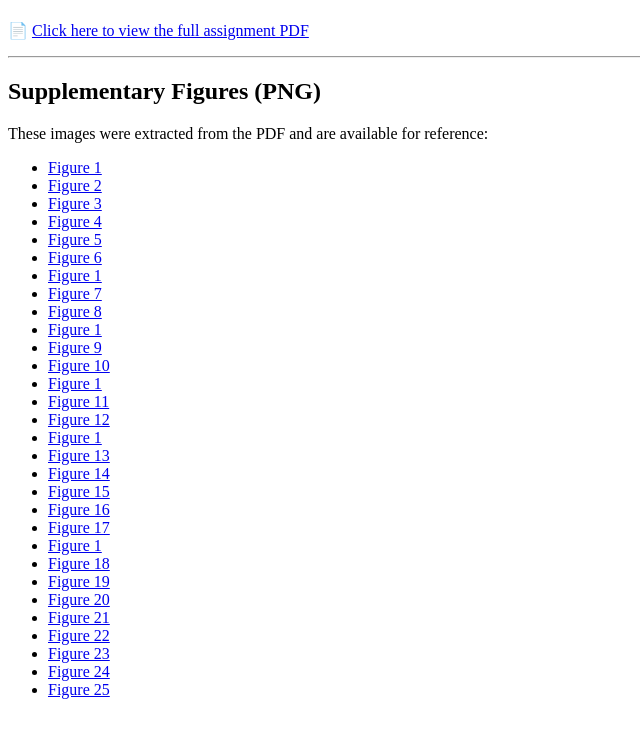
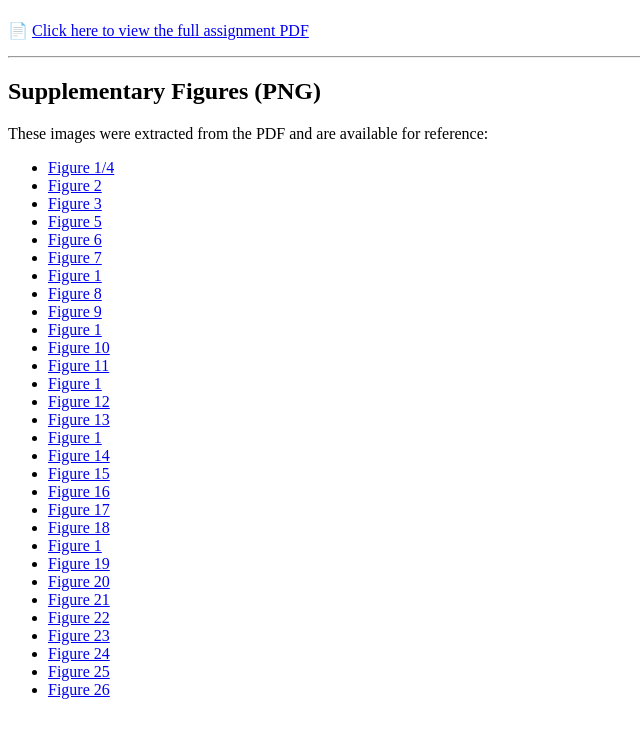
Before and after one commit to sigmundr6/sigmundr6.github.io, a plain HTML site: page index.html in a window 1280 px wide. Shown: the part 59-796 px from the top of the page, without its empty margins (0-640 px from the left). Drawn offline with Linux system fonts and the light colour scheme.

Commit message:
Correct figure numbers

```diff
--- a/index.html
+++ b/index.html
@@ -18,31 +18,31 @@
   <h2>Supplementary Figures (PNG)</h2>
   <p>These images were extracted from the PDF and are available for reference:</p>
   <ul>
-    <li><a href="CS184/images/1.4-1.png" target="_blank">Figure 1</a></li>
+    <li><a href="CS184/images/1.4-1.png" target="_blank">Figure 1/4</a></li>
     <li><a href="CS184/images/1.4-2.png" target="_blank">Figure 2</a></li>
     <li><a href="CS184/images/1.4-3.png" target="_blank">Figure 3</a></li>
-    <li><a href="CS184/images/2.2-1.png" target="_blank">Figure 4</a></li>
-    <li><a href="CS184/images/2.2-2.png" target="_blank">Figure 5</a></li>
-    <li><a href="CS184/images/2.2-3.png" target="_blank">Figure 6</a></li><li><a href="CS184/images/1.4-1.png" target="_blank">Figure 1</a></li>
-    <li><a href="CS184/images/2.2-4.png" target="_blank">Figure 7</a></li>
-    <li><a href="CS184/images/2.2-5.png" target="_blank">Figure 8</a></li><li><a href="CS184/images/1.4-1.png" target="_blank">Figure 1</a></li>
-    <li><a href="CS184/images/2.2-6.png" target="_blank">Figure 9</a></li>
-    <li><a href="CS184/images/2.2-7.png" target="_blank">Figure 10</a></li><li><a href="CS184/images/1.4-1.png" target="_blank">Figure 1</a></li>
-    <li><a href="CS184/images/2.2-8.png" target="_blank">Figure 11</a></li>
-    <li><a href="CS184/images/3-1.png" target="_blank">Figure 12</a></li><li><a href="CS184/images/1.4-1.png" target="_blank">Figure 1</a></li>
-    <li><a href="CS184/images/4.2-1.png" target="_blank">Figure 13</a></li>
-    <li><a href="CS184/images/4.2-2.png" target="_blank">Figure 14</a></li>
-    <li><a href="CS184/images/4.2-3.png" target="_blank">Figure 15</a></li>
-    <li><a href="CS184/images/4.2-4.png" target="_blank">Figure 16</a></li>
-    <li><a href="CS184/images/5.2-1.png" target="_blank">Figure 17</a></li><li><a href="CS184/images/1.4-1.png" target="_blank">Figure 1</a></li>
-    <li><a href="CS184/images/5.2-2.png" target="_blank">Figure 18</a></li>
-    <li><a href="CS184/images/5.2-3.png" target="_blank">Figure 19</a></li>
-    <li><a href="CS184/images/5.2-4.png" target="_blank">Figure 20</a></li>
-    <li><a href="CS184/images/6.2-1.png" target="_blank">Figure 21</a></li>
-    <li><a href="CS184/images/6.2-2.png" target="_blank">Figure 22</a></li>
-    <li><a href="CS184/images/6.2-3.png" target="_blank">Figure 23</a></li>
-    <li><a href="CS184/images/6.2-4.png" target="_blank">Figure 24</a></li>
-    <li><a href="CS184/images/6.2-5.png" target="_blank">Figure 25</a></li>
+    <li><a href="CS184/images/2.2-1.png" target="_blank">Figure 5</a></li>
+    <li><a href="CS184/images/2.2-2.png" target="_blank">Figure 6</a></li>
+    <li><a href="CS184/images/2.2-3.png" target="_blank">Figure 7</a></li><li><a href="CS184/images/1.4-1.png" target="_blank">Figure 1</a></li>
+    <li><a href="CS184/images/2.2-4.png" target="_blank">Figure 8</a></li>
+    <li><a href="CS184/images/2.2-5.png" target="_blank">Figure 9</a></li><li><a href="CS184/images/1.4-1.png" target="_blank">Figure 1</a></li>
+    <li><a href="CS184/images/2.2-6.png" target="_blank">Figure 10</a></li>
+    <li><a href="CS184/images/2.2-7.png" target="_blank">Figure 11</a></li><li><a href="CS184/images/1.4-1.png" target="_blank">Figure 1</a></li>
+    <li><a href="CS184/images/2.2-8.png" target="_blank">Figure 12</a></li>
+    <li><a href="CS184/images/3-1.png" target="_blank">Figure 13</a></li><li><a href="CS184/images/1.4-1.png" target="_blank">Figure 1</a></li>
+    <li><a href="CS184/images/4.2-1.png" target="_blank">Figure 14</a></li>
+    <li><a href="CS184/images/4.2-2.png" target="_blank">Figure 15</a></li>
+    <li><a href="CS184/images/4.2-3.png" target="_blank">Figure 16</a></li>
+    <li><a href="CS184/images/4.2-4.png" target="_blank">Figure 17</a></li>
+    <li><a href="CS184/images/5.2-1.png" target="_blank">Figure 18</a></li><li><a href="CS184/images/1.4-1.png" target="_blank">Figure 1</a></li>
+    <li><a href="CS184/images/5.2-2.png" target="_blank">Figure 19</a></li>
+    <li><a href="CS184/images/5.2-3.png" target="_blank">Figure 20</a></li>
+    <li><a href="CS184/images/5.2-4.png" target="_blank">Figure 21</a></li>
+    <li><a href="CS184/images/6.2-1.png" target="_blank">Figure 22</a></li>
+    <li><a href="CS184/images/6.2-2.png" target="_blank">Figure 23</a></li>
+    <li><a href="CS184/images/6.2-3.png" target="_blank">Figure 24</a></li>
+    <li><a href="CS184/images/6.2-4.png" target="_blank">Figure 25</a></li>
+    <li><a href="CS184/images/6.2-5.png" target="_blank">Figure 26</a></li>
   </ul>
 </body>
 </html>
```
